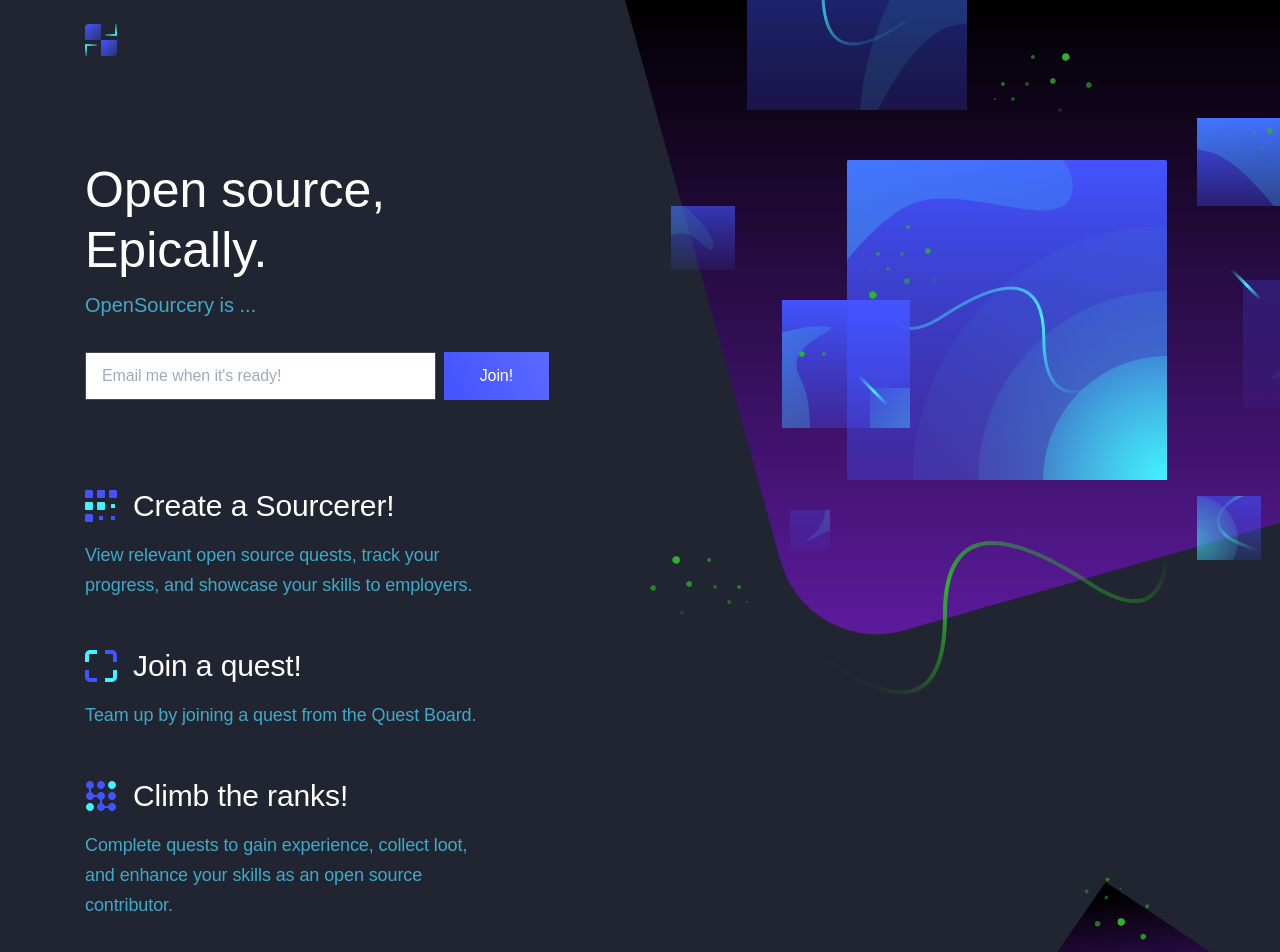
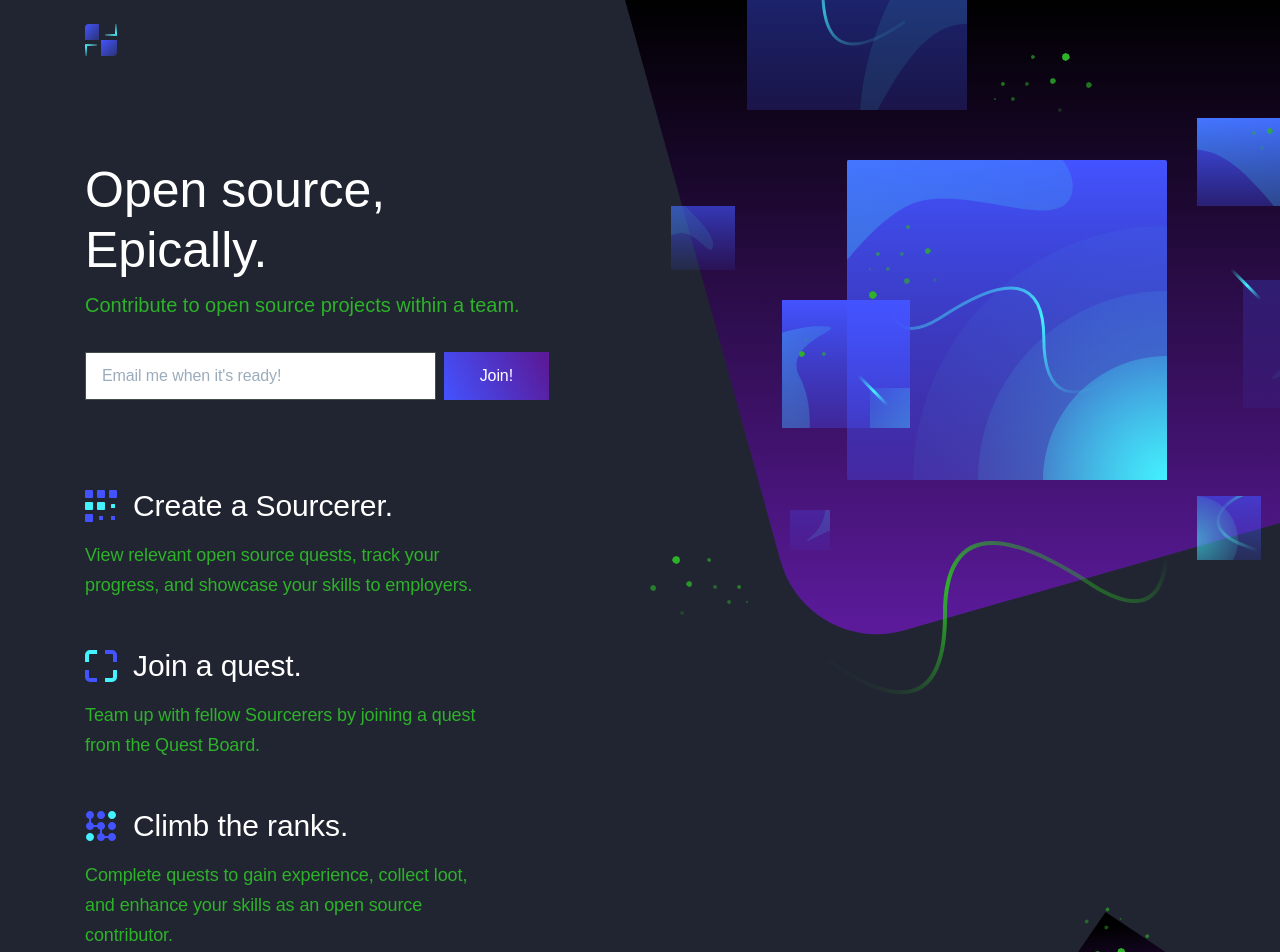
Before and after one commit to SourceryDev/Sourcery-Web, a React (Create React App) app: page / in a window 1280 px wide. Shown: the top 952 px of the page. Built offline with nearby package versions, Linux system fonts and the light colour scheme.

Commit message:
tweaks to copy and colors

```diff
--- a/src/App.js
+++ b/src/App.js
@@ -90,11 +90,11 @@ renderSuccessAlert() {
          <div className="body-wrap boxed-container">
         <header className="site-header">
             <div className="container">
+              <div>
                 <div className="site-header-inner">
                     <div className="brand header-brand">
                         <h1 className="m-0">
                             <a href="/">
-
 								<svg width="32" height="32" viewBox="0 0 32 32" xmlns="http://www.w3.org/2000/svg">
 								    <defs>
 								        <linearGradient x1="0%" y1="0%" y2="100%" id="logo-a">
@@ -112,7 +112,7 @@ renderSuccessAlert() {
 								        </linearGradient>
 								    </defs>
 								    <g fill="none" fillRule="evenodd">
-								         <path d="M4 0h12v16H0V4a4 4 0 0 1 4-4z" fill="url(#logo-a)"/>
+								         <path d="M2 0h12v16H0V4a4 4 0 0 1 4-4z" fill="url(#logo-a)"/>
 								          <path d="M16 16h16v12a4 4 0 0 1-4 4H16V16z" fill="url(#logo-b)"/>
 								          <path d="M11.5 20.5H.5v1h10v10h1v-11z" stroke="url(#logo-c)" transform="matrix(-1 0 0 1 12 0)"/>
 								          <path d="M31.5.5h-11v1h10v10h1V.5z" stroke="url(#logo-c)" transform="matrix(1 0 0 -1 0 12)"/>
@@ -121,9 +121,10 @@ renderSuccessAlert() {
                             </a>
                         </h1>
                     </div>
-                </div>
-            </div>
-        </header>
+                  </div>
+              </div>
+          </div>
+      </header>
 
         <main>
             <section className="hero">
@@ -131,7 +132,7 @@ renderSuccessAlert() {
                     <div className="hero-inner">
 						<div className="hero-copy">
 	                        <h1 className="hero-title mt-0 is-revealing">Open source, Epically.</h1>
-	                        <p className="hero-paragraph is-revealing">OpenSourcery is ...</p>
+	                        <p className="hero-paragraph is-revealing">Contribute to open source projects within a team.</p>
 
                             <form onSubmit={this.handleSubmit} autoComplete="off" id="lead-form">
                             <div className="hero-form field field-grouped is-revealing">
@@ -434,7 +435,7 @@ renderSuccessAlert() {
 											    </g>
 											</svg>
 		                                </div>
-		                                <h4 className="feature-title m-0">Create a Sourcerer!</h4>
+		                                <h4 className="feature-title m-0">Create a Sourcerer.</h4>
 									</div>
 	                                <p className="text-sm mb-0">View relevant open source quests, track your progress, and showcase your skills to employers.</p>
 	                            </div>
@@ -451,9 +452,9 @@ renderSuccessAlert() {
 											    </g>
 											</svg>
 		                                </div>
-		                                <h4 className="feature-title m-0">Join a quest!</h4>
+		                                <h4 className="feature-title m-0">Join a quest.</h4>
 									</div>
-	                                <p className="text-sm mb-0">Team up by joining a quest from the Quest Board.</p>
+	                                <p className="text-sm mb-0">Team up with fellow Sourcerers by joining a quest from the Quest Board.</p>
 	                            </div>
 	                        </div>
 							<div className="feature">
@@ -470,7 +471,7 @@ renderSuccessAlert() {
 											    </g>
 											</svg>
 		                                </div>
-		                                <h4 className="feature-title m-0">Climb the ranks!</h4>
+		                                <h4 className="feature-title m-0">Climb the ranks.</h4>
 									</div>
 	                                <p className="text-sm mb-0">Complete quests to gain experience, collect loot, and enhance your skills as an open source contributor.</p>
 	                            </div>
@@ -509,7 +510,7 @@ renderSuccessAlert() {
 			</div>
             <div className="container">
                 <div className="site-footer-inner has-top-divider">
-                    <div className="footer-copyright">&copy; 2018 Sourcery, all rights reserved</div>
+                    <div className="footer-copyright">&copy; 2018 OpenSourcery, all rights reserved</div>
 					{/* <ul className="footer-social-links list-reset">
 						<li>
 							<a href="#">
```
Also changed, not shown: src/App.css.
